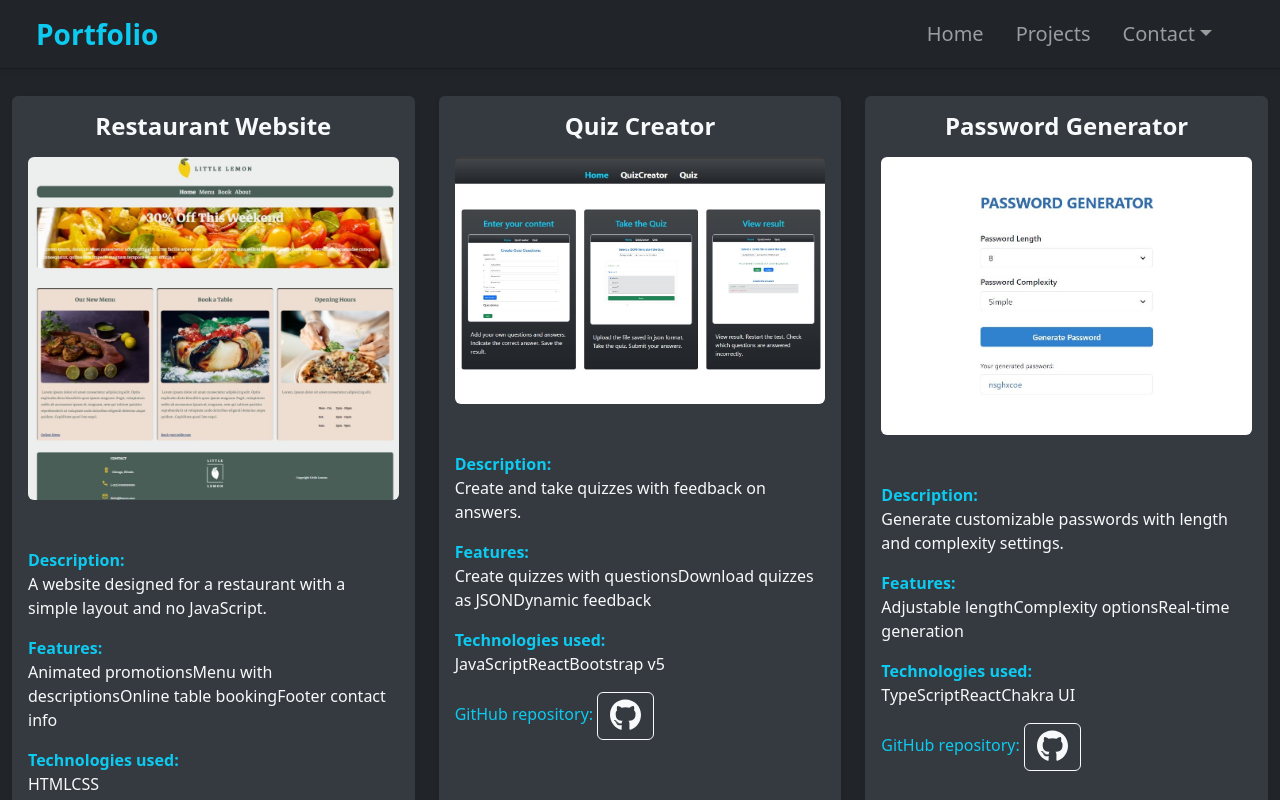
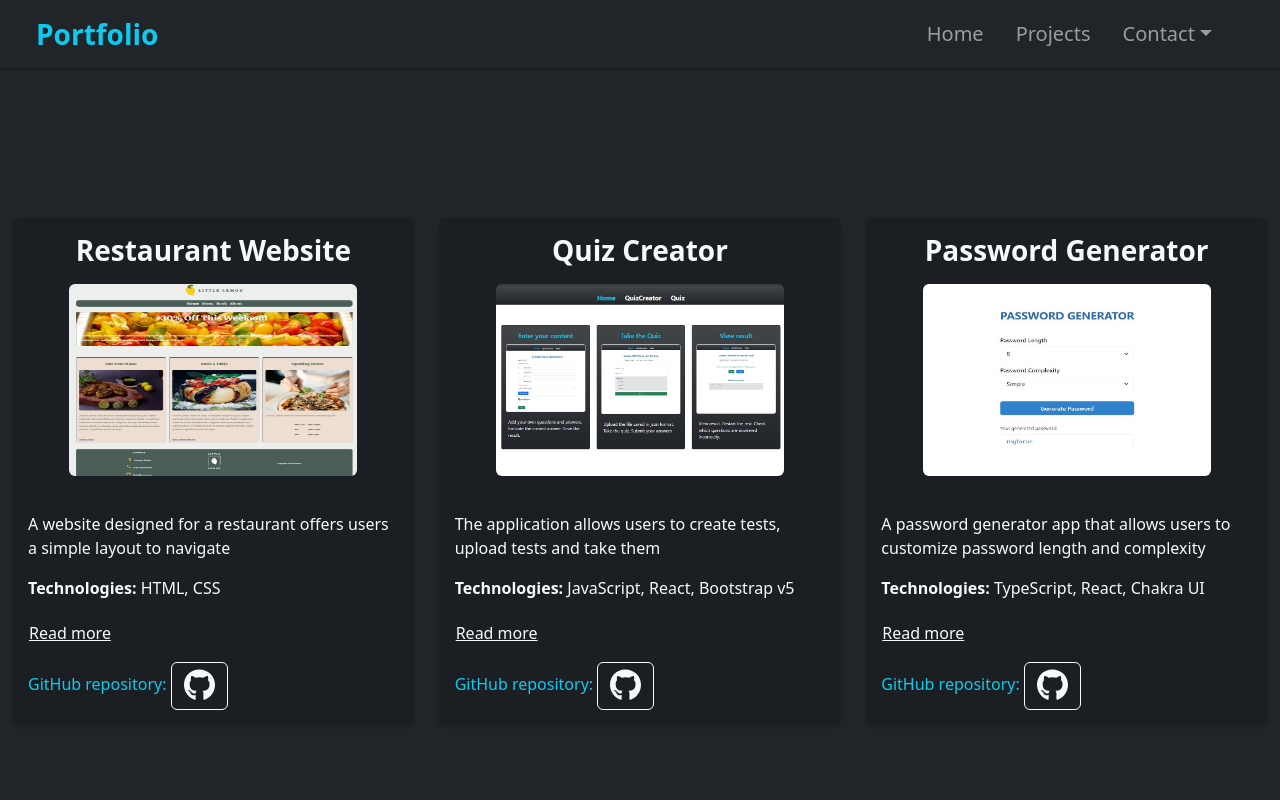
Before and after one commit to Anastasi11a/my-portfolio, a React (Create React App) app: page /portfolio/projects in a window 1280 px wide. Shown: the top 800 px of the page. Built offline with nearby package versions, Linux system fonts and the light colour scheme.

Commit message:
Updated Projects component

```diff
--- a/src/App.css
+++ b/src/App.css
@@ -6,6 +6,7 @@
     --img-border: #6c757d;
     --dark-footer: #1c1f21;
     --dark-border: #191c1f;
+    --bg-card: #1b1f23;
 }
 
 .bg-home {
@@ -95,5 +96,10 @@
 
 /* Projects */
 .bg-card {
-    background-color: var(--bg-primary);
+    background-color: var(--bg-card);
 }
+
+.card-img {
+    width: 18rem;
+    height: 12rem;
+}
--- /dev/null
+++ b/src/components/ProjectCard.js
@@ -0,0 +1,50 @@
+import { useState } from "react";
+import { Card, Collapse, Button } from "react-bootstrap";
+import ButtonLink from "./ButtonLink";
+import { card, cardImg, cardTitle, cardText, skillsTxt } from "../utils/classNames";
+
+const ProjectCard = ({ project }) => {
+    const [isOpen, setIsOpen] = useState(false);
+
+    return (
+        <Card className={card}>
+            <a
+                href={project.visitLink}
+                target="_blank"
+                rel="noopener noreferrer"
+                className="text-decoration-none">
+                <Card.Body>
+                    <Card.Title className={cardTitle}>
+                        {project.title}
+                    </Card.Title>
+                    <Card.Img src={project.img} alt={project.title} className={cardImg} />
+                </Card.Body>
+            </a>
+            <Card.Body>
+                <Card.Text className={cardText}>
+                    <div className={skillsTxt}>{project.description}</div>
+                    <div className={skillsTxt}>
+                        <strong>Technologies: </strong>{project.skills}
+                    </div>
+
+                    <div className={skillsTxt}>
+                        <Button
+                            variant="link"
+                            size="md"
+                            className="p-0 text-light mt-1"
+                            onClick={() => setIsOpen(!isOpen)}
+                            aria-expanded={isOpen}>
+                            {isOpen ? 'Read less' : 'Read more'}
+                        </Button>
+                        <Collapse in={isOpen}>
+                            <div>{project.features}</div>
+                        </Collapse>
+                    </div>
+                    <div>GitHub repository: <ButtonLink link={project.gitHubLink} /></div>
+                </Card.Text>
+            </Card.Body>
+        </Card>
+    );
+};
+
+export default ProjectCard;
--- a/src/constants/projectsList.js
+++ b/src/constants/projectsList.js
@@ -8,39 +8,26 @@ export const projectsList = [
         img: projectLemon,
         visitLink: "https://anastasi11a.github.io/simplewebsite/",
         gitHubLink: "https://github.com/Anastasi11a/layoutsite",
-        skills: ["HTML", "CSS"],
-        description: "A website designed for a restaurant with a simple layout and no JavaScript.",
-        features: [
-            "Animated promotions",
-            "Menu with descriptions",
-            "Online table booking",
-            "Footer contact info"
-        ],
+        skills: 'HTML, CSS',
+        description: 'A website designed for a restaurant offers users a simple layout to navigate',
+        features: 'Animated promotions, Menu with descriptions, Online table booking, Footer contact info'
     },
     {
         title: "Quiz Creator",
         img: projectQuiz,
         visitLink: "https://anastasi11a.github.io/quizcreator/",
         gitHubLink: "https://github.com/Anastasi11a/quizcreator",
-        skills: ["JavaScript", "React", "Bootstrap v5"],
-        description: "Create and take quizzes with feedback on answers.",
-        features: [
-            "Create quizzes with questions",
-            "Download quizzes as JSON",
-            "Dynamic feedback"
-        ],
+        skills: 'JavaScript, React, Bootstrap v5',
+        description: 'The application allows users to create tests, upload tests and take them',
+        features: 'Create quizzes with questions, Download quizzes as JSON, Dynamic feedback',
     },
     {
         title: "Password Generator",
         img: projectPassword,
         visitLink: "https://anastasi11a.github.io/passwordgenerator/",
         gitHubLink: "https://github.com/Anastasi11a/passwordgenerator",
-        skills: ["TypeScript", "React", "Chakra UI"],
-        description: "Generate customizable passwords with length and complexity settings.",
-        features: [
-            "Adjustable length",
-            "Complexity options",
-            "Real-time generation"
-        ],
+        skills: 'TypeScript, React, Chakra UI',
+        description: 'A password generator app that allows users to customize password length and complexity',
+        features: 'Adjustable length, Complexity options, Real-time generation',
     },
 ];
--- a/src/pages/Projects.js
+++ b/src/pages/Projects.js
@@ -1,44 +1,16 @@
-import { Container, Col, Row, Card } from "react-bootstrap";
-import ButtonLink from "../components/ButtonLink";
+import { Container, Col, Row } from "react-bootstrap";
+import ProjectCard from "../components/ProjectCard";
 import { projectsList } from "../constants/projectsList";
-import {
-    sectionClass,
-    projectsContainer,
-    cardClass,
-    cardImgClass,
-    cardTitleClass,
-    cardTextClass,
-    skillsTxtClass
-} from '../utils/classNames';
+import { section, projectsContainer } from '../utils/classNames';
 
 const Projects = () => {
     return (
-        <section className={sectionClass}>
+        <section className={section}>
             <Container fluid className={projectsContainer}>
                 <Row xs={1} md={2} lg={3} className="g-4">
                     {projectsList.map((project, i) => (
                         <Col key={i}>
-                            <Card className={cardClass}>
-                                <a href={project.visitLink} target="_blank" rel="noopener noreferrer" className="text-decoration-none">
-                                    <Card.Body>
-                                        <Card.Title className={cardTitleClass}>{project.title}</Card.Title>
-                                        <Card.Img src={project.img} alt={project.title} className={cardImgClass} />
-                                    </Card.Body>
-                                </a>
-                                <Card.Body>
-                                    <Card.Text className={cardTextClass}>
-                                        <strong>Description:</strong>
-                                        <div className={skillsTxtClass}>{project.description}</div>
-                                        <strong>Features:</strong>
-                                        <div className={skillsTxtClass}>{project.features}</div>
-                                        <strong>Technologies used:</strong>
-                                        <div className={skillsTxtClass}>{project.skills}</div>
-                                        <div className="mt-2">
-                                            GitHub repository: <ButtonLink link={project.gitHubLink} />
-                                        </div>
-                                    </Card.Text>
-                                </Card.Body>
-                            </Card>
+                            <ProjectCard project={project} />
                         </Col>
                     ))}
                 </Row>
--- a/src/utils/classNames.js
+++ b/src/utils/classNames.js
@@ -19,10 +19,10 @@ export const roleClass = 'mb-2 fs-3 fw-bold text-uppercase text-accent animated-
 export const taglineClass = 'mb-3 fs-4 fw-bold text-dark-text animated-fadeInUp';
 
 // Projects
-export const sectionClass = 'bg-dark py-5';
+export const section = 'bg-dark py-5';
 export const projectsContainer = 'min-vh-100 d-flex flex-column justify-content-center align-items-center pt-5';
-export const cardClass = 'h-100 text-light border-0 shadow-sm bg-card';
-export const cardImgClass = 'd-block mx-auto mb-3 rounded';
-export const cardTitleClass = 'text-center fw-bold fs-4 mb-3 text-light';
-export const cardTextClass = 'text-start text-info';
-export const skillsTxtClass = 'text-start text-light mb-3';
+export const card = 'h-100 text-light border-0 shadow-sm bg-card';
+export const cardImg = 'd-block mx-auto mb-1 rounded card-img';
+export const cardTitle = 'text-center fw-bold fs-3 mb-3 text-light';
+export const cardText = 'text-start text-info';
+export const skillsTxt = 'text-start text-light mb-3';
```
